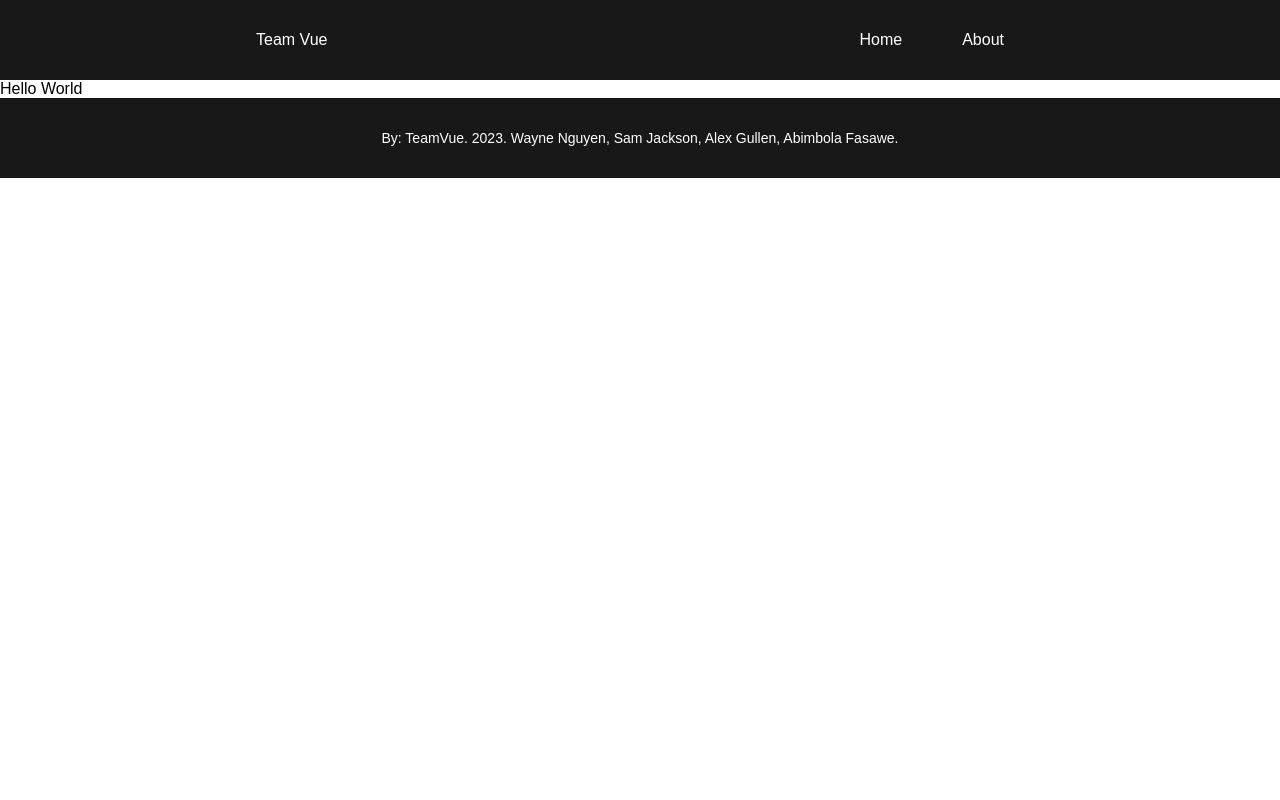
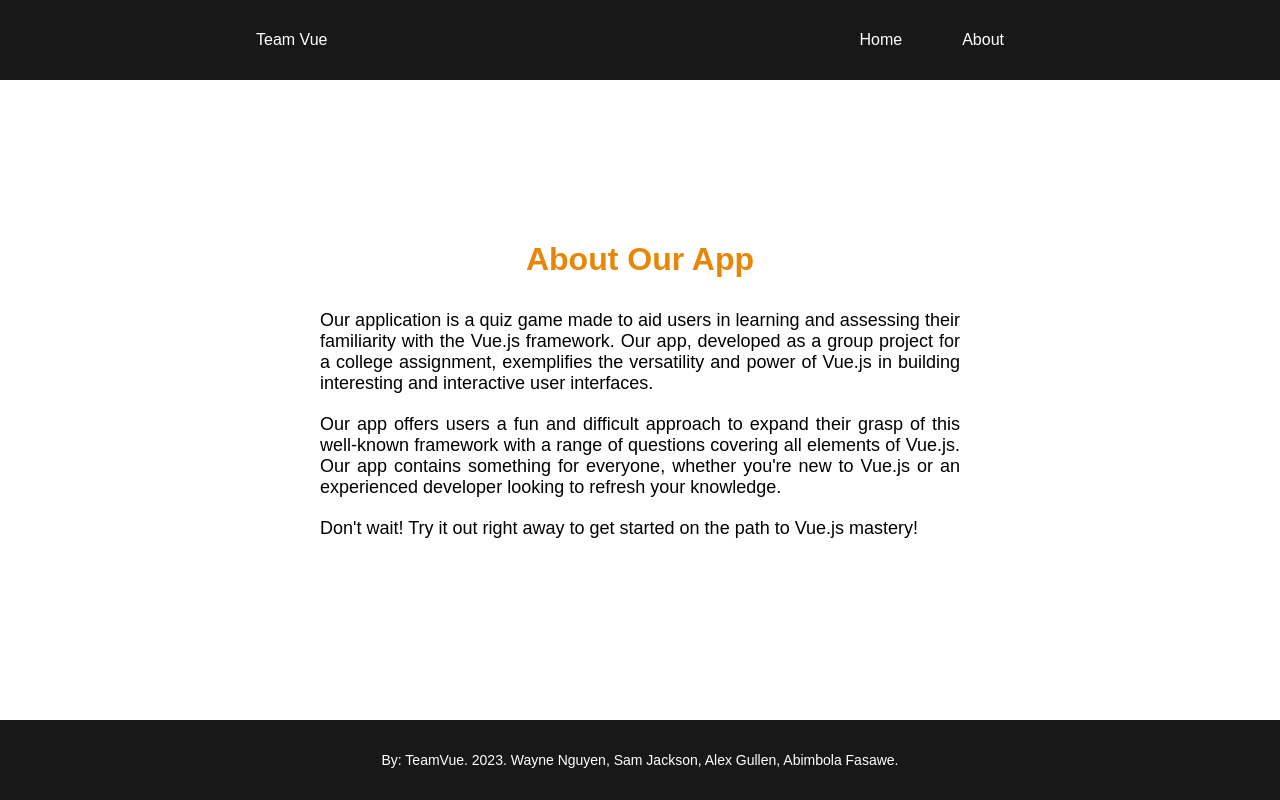
Before and after one commit to waynenguyen1302/vue-quiz, a Vue app: page /about in a window 1280 px wide. Built offline with nearby package versions, Linux system fonts and the light colour scheme.

Commit message:
added about page

```diff
--- a/src/views/AboutView.vue
+++ b/src/views/AboutView.vue
@@ -1,10 +1,44 @@
 <template>
-    <div>
-        Hello World
+    <div class="about">
+        <h1>
+            About Our App
+        </h1>
+        <div class="content">
+            <p>
+                Our application is a quiz game made to aid users in learning and assessing their familiarity with the Vue.js framework. Our app, developed as a group project for a college assignment, exemplifies the versatility and power of Vue.js in building interesting and interactive user interfaces.
+            </p>
+            <p>
+                Our app offers users a fun and difficult approach to expand their grasp of this well-known framework with a range of questions covering all elements of Vue.js. Our app contains something for everyone, whether you're new to Vue.js or an experienced developer looking to refresh your knowledge.
+            </p>
+            <p>
+                Don't wait! Try it out right away to get started on the path to Vue.js mastery!
+            </p>
+        </div>
     </div>
 </template>
 
 <style>
+.about {
+    width: 100%;
+    height: calc(100vh - 160px);
+    display: flex;
+    overflow: hidden;
+    align-items: center;
+    justify-content: center;
+    flex-direction: column;
+}
+
+p {
+    margin-bottom: 20px;
+    font-size: 18px;
+    color: black;
+    text-align: justify;
+    margin-left: auto;
+    margin-right: auto;
+    width: 50%;
+}
+
+
 </style>
 
 
```
